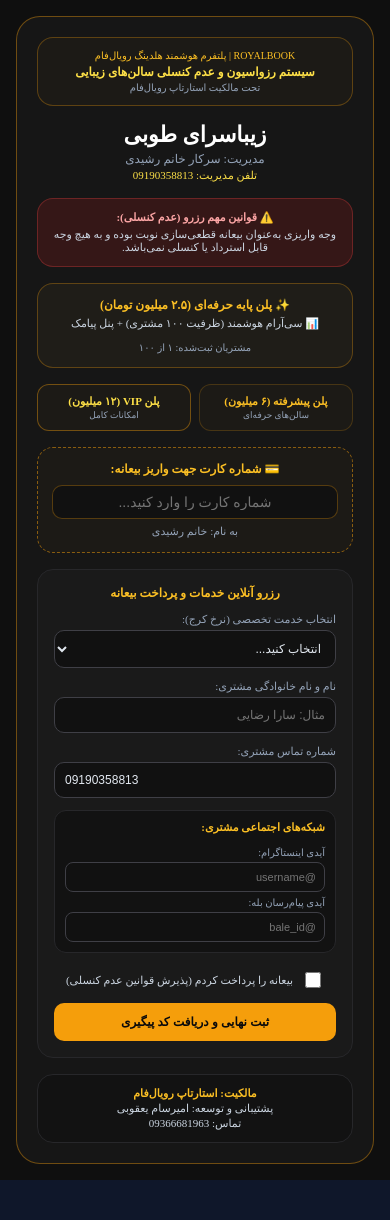
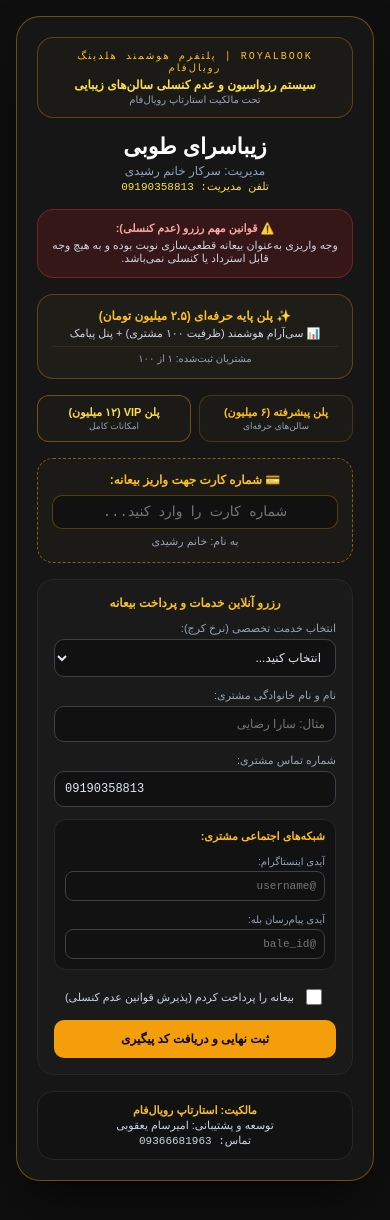
Before and after one commit to amirsam4398/Royalbook, a React (Vite) app: page / in a window 390 px wide. Shown: the top 1220 px of the page. Before the commit the page ends 1180 px from the top, so only its background shows below. Built offline with nearby package versions, Linux system fonts and the light colour scheme.

Commit message:
Fix mobile responsive design with pure inline styles

```diff
--- a/src/App.jsx
+++ b/src/App.jsx
@@ -29,67 +29,67 @@ export default function App() {
   };
 
   return (
-    <div className="min-h-screen bg-[#0f0f0f] text-slate-100 font-sans p-4 flex justify-center pb-20" style={{ backgroundColor: '#0f0f0f', color: '#f1f5f9', minHeight: '100vh', padding: '16px', direction: 'rtl', display: 'flex', justifyContent: 'center' }}>
-      <div className="w-full max-w-md bg-[#161616] border border-amber-500/40 rounded-3xl p-5 shadow-2xl space-y-5" style={{ width: '100%', maxWidth: '400px', backgroundColor: '#161616', border: '1px solid rgba(245, 158, 11, 0.4)', borderRadius: '24px', padding: '20px', display: 'flex', flexDirection: 'column', gap: '16px' }}>
+    <div style={{ backgroundColor: '#0f0f0f', color: '#f1f5f9', minHeight: '100vh', padding: '16px', fontFamily: 'sans-serif', direction: 'rtl', display: 'flex', justifyContent: 'center', paddingBottom: '80px' }}>
+      <div style={{ width: '100%', maxWidth: '400px', backgroundColor: '#161616', border: '1px solid rgba(245, 158, 11, 0.4)', borderRadius: '24px', padding: '20px', boxShadow: '0 25px 50px -12px rgba(0, 0, 0, 0.7)', display: 'flex', flexDirection: 'column', gap: '16px' }}>
 
         {/* هدر بالایی */}
-        <div className="text-center space-y-1 bg-[#1c1a16] border border-amber-500/30 rounded-2xl p-3" style={{ textAlign: 'center', backgroundColor: '#1c1a16', border: '1px solid rgba(245, 158, 11, 0.3)', borderRadius: '16px', padding: '12px' }}>
-          <p className="text-[10px] tracking-widest text-amber-400 font-mono" style={{ fontSize: '10px', color: '#fbbf24', margin: '0 0 4px 0' }}>ROYALBOOK | پلتفرم هوشمند هلدینگ رویال‌فام</p>
-          <p className="text-xs font-bold text-amber-300" style={{ fontSize: '12px', fontWeight: 'bold', color: '#fde047', margin: '0 0 2px 0' }}>سیستم رزواسیون و عدم کنسلی سالن‌های زیبایی</p>
-          <p className="text-[10px] text-slate-400" style={{ fontSize: '10px', color: '#94a3b8', margin: 0 }}>تحت مالکیت استارتاپ رویال‌فام</p>
+        <div style={{ textAlign: 'center', backgroundColor: '#1c1a16', border: '1px solid rgba(245, 158, 11, 0.3)', borderRadius: '16px', padding: '12px' }}>
+          <p style={{ fontSize: '10px', letterSpacing: '2px', color: '#fbbf24', margin: '0 0 4px 0', fontFamily: 'monospace' }}>ROYALBOOK | پلتفرم هوشمند هلدینگ رویال‌فام</p>
+          <p style={{ fontSize: '12px', fontWeight: 'bold', color: '#fde047', margin: '0 0 2px 0' }}>سیستم رزواسیون و عدم کنسلی سالن‌های زیبایی</p>
+          <p style={{ fontSize: '10px', color: '#94a3b8', margin: 0 }}>تحت مالکیت استارتاپ رویال‌فام</p>
         </div>
 
         {/* اطلاعات سالن */}
-        <div className="text-center space-y-1" style={{ textAlign: 'center' }}>
-          <h1 className="text-2xl font-black text-white" style={{ fontSize: '22px', fontWeight: '900', color: '#ffffff', margin: '0 0 4px 0' }}>{salonName}</h1>
-          <p className="text-xs text-slate-400" style={{ fontSize: '12px', color: '#94a3b8', margin: '0 0 2px 0' }}>مدیریت: سرکار {managerName}</p>
-          <p className="text-[11px] text-amber-300 font-mono" style={{ fontSize: '11px', color: '#fde047', margin: 0 }}>تلفن مدیریت: {managerPhone}</p>
+        <div style={{ textAlign: 'center' }}>
+          <h1 style={{ fontSize: '22px', fontWeight: '900', color: '#ffffff', margin: '0 0 4px 0' }}>{salonName}</h1>
+          <p style={{ fontSize: '12px', color: '#94a3b8', margin: '0 0 2px 0' }}>مدیریت: سرکار {managerName}</p>
+          <p style={{ fontSize: '11px', color: '#fde047', margin: 0, fontFamily: 'monospace' }}>تلفن مدیریت: {managerPhone}</p>
         </div>
 
         {/* قوانین عدم کنسلی */}
-        <div className="bg-red-950/30 border border-red-500/30 rounded-2xl p-3 text-center space-y-1 text-xs text-red-300" style={{ backgroundColor: 'rgba(127, 29, 29, 0.3)', border: '1px solid rgba(239, 68, 68, 0.3)', borderRadius: '16px', padding: '12px', textAlign: 'center', color: '#fca5a5', fontSize: '11px' }}>
-          <p className="font-bold" style={{ fontWeight: 'bold', margin: '0 0 4px 0' }}>⚠️ قوانین مهم رزرو (عدم کنسلی):</p>
-          <p className="text-[11px] text-slate-300" style={{ margin: 0, color: '#cbd5e1' }}>وجه واریزی به‌عنوان بیعانه قطعی‌سازی نوبت بوده و به هیچ وجه قابل استرداد یا کنسلی نمی‌باشد.</p>
+        <div style={{ backgroundColor: 'rgba(127, 29, 29, 0.3)', border: '1px solid rgba(239, 68, 68, 0.3)', borderRadius: '16px', padding: '12px', textAlign: 'center', color: '#fca5a5', fontSize: '11px' }}>
+          <p style={{ fontWeight: 'bold', margin: '0 0 4px 0' }}>⚠️ قوانین مهم رزرو (عدم کنسلی):</p>
+          <p style={{ margin: 0, color: '#cbd5e1' }}>وجه واریزی به‌عنوان بیعانه قطعی‌سازی نوبت بوده و به هیچ وجه قابل استرداد یا کنسلی نمی‌باشد.</p>
         </div>
 
         {/* پلن پایه */}
-        <div className="bg-[#1f1d18] border border-amber-500/30 rounded-2xl p-4 text-center space-y-2" style={{ backgroundColor: '#1f1d18', border: '1px solid rgba(245, 158, 11, 0.3)', borderRadius: '16px', padding: '14px', textAlign: 'center' }}>
-          <p className="text-xs font-bold text-amber-400" style={{ fontSize: '12px', fontWeight: 'bold', color: '#fbbf24', margin: '0 0 4px 0' }}>✨ پلن پایه حرفه‌ای (۲.۵ میلیون تومان)</p>
-          <p className="text-[11px] text-slate-300" style={{ fontSize: '11px', color: '#cbd5e1', margin: '0 0 6px 0' }}>📊 سی‌آرام هوشمند (ظرفیت ۱۰۰ مشتری) + پنل پیامک</p>
-          <div className="text-[10px] text-slate-400 pt-1 border-t border-amber-500/10" style={{ fontSize: '10px', color: '#94a3b8', paddingTop: '6px' }}>مشتریان ثبت‌شده: ۱ از ۱۰۰</div>
+        <div style={{ backgroundColor: '#1f1d18', border: '1px solid rgba(245, 158, 11, 0.3)', borderRadius: '16px', padding: '14px', textAlign: 'center' }}>
+          <p style={{ fontSize: '12px', fontWeight: 'bold', color: '#fbbf24', margin: '0 0 4px 0' }}>✨ پلن پایه حرفه‌ای (۲.۵ میلیون تومان)</p>
+          <p style={{ fontSize: '11px', color: '#cbd5e1', margin: '0 0 6px 0' }}>📊 سی‌آرام هوشمند (ظرفیت ۱۰۰ مشتری) + پنل پیامک</p>
+          <div style={{ fontSize: '10px', color: '#94a3b8', paddingTop: '6px', borderTop: '1px solid rgba(245, 158, 11, 0.1)' }}>مشتریان ثبت‌شده: ۱ از ۱۰۰</div>
         </div>
 
         {/* دو پلن دیگر */}
-        <div className="grid grid-cols-2 gap-2 text-center" style={{ display: 'grid', gridTemplateColumns: '1fr 1fr', gap: '8px', textAlign: 'center' }}>
-          <div className="bg-[#1c1a16] border border-amber-500/20 rounded-xl p-2.5 space-y-1" style={{ backgroundColor: '#1c1a16', border: '1px solid rgba(245, 158, 11, 0.2)', borderRadius: '12px', padding: '10px' }}>
-            <p className="text-[11px] font-bold text-amber-400" style={{ fontSize: '11px', fontWeight: 'bold', color: '#fbbf24', margin: '0 0 2px 0' }}>پلن پیشرفته (۶ میلیون)</p>
-            <p className="text-[9px] text-slate-400" style={{ fontSize: '9px', color: '#94a3b8', margin: 0 }}>سالن‌های حرفه‌ای</p>
+        <div style={{ display: 'grid', gridTemplateColumns: '1fr 1fr', gap: '8px', textAlign: 'center' }}>
+          <div style={{ backgroundColor: '#1c1a16', border: '1px solid rgba(245, 158, 11, 0.2)', borderRadius: '12px', padding: '10px' }}>
+            <p style={{ fontSize: '11px', fontWeight: 'bold', color: '#fbbf24', margin: '0 0 2px 0' }}>پلن پیشرفته (۶ میلیون)</p>
+            <p style={{ fontSize: '9px', color: '#94a3b8', margin: 0 }}>سالن‌های حرفه‌ای</p>
           </div>
-          <div className="bg-[#1c1a16] border border-amber-500/40 rounded-xl p-2.5 space-y-1" style={{ backgroundColor: '#1c1a16', border: '1px solid rgba(245, 158, 11, 0.4)', borderRadius: '12px', padding: '10px' }}>
-            <p className="text-[11px] font-bold text-amber-300" style={{ fontSize: '11px', fontWeight: 'bold', color: '#fde047', margin: '0 0 2px 0' }}>پلن VIP (۱۲ میلیون)</p>
-            <p className="text-[9px] text-slate-400" style={{ fontSize: '9px', color: '#94a3b8', margin: 0 }}>امکانات کامل</p>
+          <div style={{ backgroundColor: '#1c1a16', border: '1px solid rgba(245, 158, 11, 0.4)', borderRadius: '12px', padding: '10px' }}>
+            <p style={{ fontSize: '11px', fontWeight: 'bold', color: '#fde047', margin: '0 0 2px 0' }}>پلن VIP (۱۲ میلیون)</p>
+            <p style={{ fontSize: '9px', color: '#94a3b8', margin: 0 }}>امکانات کامل</p>
           </div>
         </div>
 
         {/* شماره کارت پویا */}
-        <div className="bg-[#1c1a16] border border-dashed border-amber-500/50 rounded-2xl p-4 text-center space-y-2" style={{ backgroundColor: '#1c1a16', border: '1px dashed rgba(245, 158, 11, 0.5)', borderRadius: '16px', padding: '14px', textAlign: 'center' }}>
-          <p className="text-xs font-bold text-amber-400" style={{ fontSize: '12px', fontWeight: 'bold', color: '#fbbf24', margin: '0 0 8px 0' }}>💳 شماره کارت جهت واریز بیعانه:</p>
+        <div style={{ backgroundColor: '#1c1a16', border: '1px dashed rgba(245, 158, 11, 0.5)', borderRadius: '16px', padding: '14px', textAlign: 'center' }}>
+          <p style={{ fontSize: '12px', fontWeight: 'bold', color: '#fbbf24', margin: '0 0 8px 0' }}>💳 شماره کارت جهت واریز بیعانه:</p>
           <input
             type="text"
             value={cardNumber}
             onChange={(e) => setCardNumber(e.target.value)}
             placeholder="شماره کارت را وارد کنید..."
-            style={{ width: '100%', backgroundColor: '#111', border: '1px solid rgba(245, 158, 11, 0.3)', borderRadius: '10px', padding: '8px', textAlign: 'center', color: '#fff', fontSize: '14px', boxSizing: 'border-box' }}
+            style={{ width: '100%', backgroundColor: '#111', border: '1px solid rgba(245, 158, 11, 0.3)', borderRadius: '10px', padding: '8px', textAlign: 'center', color: '#fff', fontFamily: 'monospace', fontSize: '14px', boxSizing: 'border-box' }}
           />
-          <p className="text-[11px] text-slate-400" style={{ fontSize: '11px', color: '#94a3b8', margin: '6px 0 0 0' }}>به نام: {managerName}</p>
+          <p style={{ fontSize: '11px', color: '#94a3b8', margin: '6px 0 0 0' }}>به نام: {managerName}</p>
         </div>
 
         {/* فرم رزرو */}
-        <form onSubmit={handleBooking} className="bg-[#1a1a1a] border border-slate-800 rounded-2xl p-4 space-y-4" style={{ backgroundColor: '#1a1a1a', border: '1px solid #27272a', borderRadius: '16px', padding: '16px', display: 'flex', flexDirection: 'column', gap: '12px' }}>
-          <h2 className="text-xs font-bold text-amber-400 text-center" style={{ fontSize: '12px', fontWeight: 'bold', color: '#fbbf24', textAlign: 'center', margin: 0 }}>رزرو آنلاین خدمات و پرداخت بیعانه</h2>
+        <form onSubmit={handleBooking} style={{ backgroundColor: '#1a1a1a', border: '1px solid #27272a', borderRadius: '16px', padding: '16px', display: 'flex', flexDirection: 'column', gap: '12px' }}>
+          <h2 style={{ fontSize: '12px', fontWeight: 'bold', color: '#fbbf24', textAlign: 'center', margin: 0 }}>رزرو آنلاین خدمات و پرداخت بیعانه</h2>
 
-          <div className="space-y-1 text-xs" style={{ display: 'flex', flexDirection: 'column', gap: '4px' }}>
-            <label className="text-slate-400 text-[11px]" style={{ fontSize: '11px', color: '#94a3b8' }}>انتخاب خدمت تخصصی (نرخ کرج):</label>
+          <div style={{ display: 'flex', flexDirection: 'column', gap: '4px' }}>
+            <label style={{ fontSize: '11px', color: '#94a3b8' }}>انتخاب خدمت تخصصی (نرخ کرج):</label>
             <select
               value={selectedService}
               onChange={(e) => setSelectedService(e.target.value)}
@@ -100,8 +100,8 @@ export default function App() {
             </select>
           </div>
 
-          <div className="space-y-1 text-xs" style={{ display: 'flex', flexDirection: 'column', gap: '4px' }}>
-            <label className="text-slate-400 text-[11px]" style={{ fontSize: '11px', color: '#94a3b8' }}>نام و نام خانوادگی مشتری:</label>
+          <div style={{ display: 'flex', flexDirection: 'column', gap: '4px' }}>
+            <label style={{ fontSize: '11px', color: '#94a3b8' }}>نام و نام خانوادگی مشتری:</label>
             <input
               type="text"
               placeholder="مثال: سارا رضایی"
@@ -111,69 +111,67 @@ export default function App() {
             />
           </div>
 
-          <div className="space-y-1 text-xs" style={{ display: 'flex', flexDirection: 'column', gap: '4px' }}>
-            <label className="text-slate-400 text-[11px]" style={{ fontSize: '11px', color: '#94a3b8' }}>شماره تماس مشتری:</label>
+          <div style={{ display: 'flex', flexDirection: 'column', gap: '4px' }}>
+            <label style={{ fontSize: '11px', color: '#94a3b8' }}>شماره تماس مشتری:</label>
             <input
               type="tel"
               value={customerPhone}
               onChange={(e) => setCustomerPhone(e.target.value)}
-              style={{ width: '100%', backgroundColor: '#111', border: '1px solid #3f3f46', borderRadius: '10px', padding: '10px', color: '#e2e8f0', fontSize: '12px', boxSizing: 'border-box' }}
+              style={{ width: '100%', backgroundColor: '#111', border: '1px solid #3f3f46', borderRadius: '10px', padding: '10px', color: '#e2e8f0', fontSize: '12px', fontFamily: 'monospace', boxSizing: 'border-box' }}
             />
           </div>
 
           {/* شبکه‌های اجتماعی مشتری */}
-          <div className="bg-[#121212] border border-slate-800 rounded-xl p-3 space-y-2" style={{ backgroundColor: '#121212', border: '1px solid #27272a', borderRadius: '12px', padding: '10px', display: 'flex', flexDirection: 'column', gap: '8px' }}>
-            <p className="text-[11px] font-bold text-amber-400" style={{ fontSize: '11px', fontWeight: 'bold', color: '#fbbf24', margin: 0 }}>شبکه‌های اجتماعی مشتری:</p>
-            <div className="space-y-2 text-xs">
+          <div style={{ backgroundColor: '#121212', border: '1px solid #27272a', borderRadius: '12px', padding: '10px', display: 'flex', flexDirection: 'column', gap: '8px' }}>
+            <p style={{ fontSize: '11px', fontWeight: 'bold', color: '#fbbf24', margin: 0 }}>شبکه‌های اجتماعی مشتری:</p>
             <div>
-                <label className="text-slate-400 text-[10px]" style={{ fontSize: '10px', color: '#94a3b8' }}>آیدی اینستاگرام:</label>
+              <label style={{ fontSize: '10px', color: '#94a3b8' }}>آیدی اینستاگرام:</label>
               <input
                 type="text"
                 placeholder="@username"
                 value={customerInstagram}
                 onChange={(e) => setCustomerInstagram(e.target.value)}
-                  style={{ width: '100%', backgroundColor: '#111', border: '1px solid #3f3f46', borderRadius: '8px', padding: '8px', color: '#e2e8f0', fontSize: '11px', boxSizing: 'border-box', marginTop: '2px' }}
+                style={{ width: '100%', backgroundColor: '#111', border: '1px solid #3f3f46', borderRadius: '8px', padding: '8px', color: '#e2e8f0', fontSize: '11px', fontFamily: 'monospace', marginTop: '2px', boxSizing: 'border-box' }}
               />
             </div>
             <div>
-                <label className="text-slate-400 text-[10px]" style={{ fontSize: '10px', color: '#94a3b8' }}>آیدی پیام‌رسان بله:</label>
+              <label style={{ fontSize: '10px', color: '#94a3b8' }}>آیدی پیام‌رسان بله:</label>
               <input
                 type="text"
                 placeholder="@bale_id"
                 value={customerBale}
                 onChange={(e) => setCustomerBale(e.target.value)}
-                  style={{ width: '100%', backgroundColor: '#111', border: '1px solid #3f3f46', borderRadius: '8px', padding: '8px', color: '#e2e8f0', fontSize: '11px', boxSizing: 'border-box', marginTop: '2px' }}
+                style={{ width: '100%', backgroundColor: '#111', border: '1px solid #3f3f46', borderRadius: '8px', padding: '8px', color: '#e2e8f0', fontSize: '11px', fontFamily: 'monospace', marginTop: '2px', boxSizing: 'border-box' }}
               />
             </div>
           </div>
-          </div>
 
-          <div className="flex items-center justify-center gap-2 pt-2" style={{ display: 'flex', alignItems: 'center', justifyContent: 'center', gap: '8px', paddingTop: '4px' }}>
+          <div style={{ display: 'flex', alignItems: 'center', justifyContent: 'center', gap: '8px', paddingTop: '4px', cursor: 'pointer' }}>
             <input
               type="checkbox"
               checked={depositPaid}
               onChange={(e) => setDepositPaid(e.target.checked)}
               style={{ width: '16px', height: '16px', accentColor: '#f59e0b' }}
             />
-            <span className="text-xs text-slate-300" style={{ fontSize: '11px', color: '#cbd5e1' }}>بیعانه را پرداخت کردم (پذیرش قوانین عدم کنسلی)</span>
+            <span style={{ fontSize: '11px', color: '#cbd5e1' }}>بیعانه را پرداخت کردم (پذیرش قوانین عدم کنسلی)</span>
           </div>
 
-          <button type="submit" className="w-full py-3 bg-amber-500 text-slate-950 font-bold rounded-xl text-xs hover:bg-amber-400 transition" style={{ width: '100%', padding: '12px', backgroundColor: '#f59e0b', color: '#09090b', fontWeight: 'bold', borderRadius: '10px', border: 'none', fontSize: '12px', cursor: 'pointer' }}>
+          <button type="submit" style={{ width: '100%', padding: '12px', backgroundColor: '#f59e0b', color: '#09090b', fontWeight: 'bold', borderRadius: '10px', border: 'none', fontSize: '12px', cursor: 'pointer' }}>
             ثبت نهایی و دریافت کد پیگیری
           </button>
         </form>
 
         {bookingSuccess && (
-          <div className="bg-emerald-950/60 border border-emerald-500 rounded-xl p-3 text-center text-xs text-emerald-400 font-bold" style={{ backgroundColor: 'rgba(6, 78, 59, 0.6)', border: '1px solid #059669', borderRadius: '12px', padding: '12px', textAlign: 'center', color: '#34d399', fontSize: '11px', fontWeight: 'bold' }}>
+          <div style={{ backgroundColor: 'rgba(6, 78, 59, 0.6)', border: '1px solid #059669', borderRadius: '12px', padding: '12px', textAlign: 'center', color: '#34d399', fontSize: '11px', fontWeight: 'bold' }}>
             🎉 نوبت شما ثبت شد! کد پیگیری: {bookingSuccess}
           </div>
         )}
 
-        {/* فوتر مالکیت استارتاپ رویال‌فام */}
-        <div className="bg-[#121212] border border-slate-800 rounded-2xl p-3 text-center text-[11px] text-slate-400 space-y-1" style={{ backgroundColor: '#121212', border: '1px solid #27272a', borderRadius: '16px', padding: '12px', textAlign: 'center', fontSize: '11px', color: '#94a3b8', display: 'flex', flexDirection: 'column', gap: '2px' }}>
-          <p className="font-bold text-amber-400" style={{ fontWeight: 'bold', color: '#fbbf24', margin: 0 }}>مالکیت: استارتاپ رویال‌فام</p>
-          <p className="text-slate-300" style={{ margin: 0, color: '#cbd5e1' }}>پشتیبانی و توسعه: امیرسام یعقوبی</p>
-          <p className="font-mono text-slate-300" style={{ margin: 0, color: '#cbd5e1' }}>تماس: 09366681963</p>
+        {/* فوتر مالکیت و پشتیبانی */}
+        <div style={{ backgroundColor: '#121212', border: '1px solid #27272a', borderRadius: '16px', padding: '12px', textAlign: 'center', fontSize: '11px', color: '#94a3b8', display: 'flex', flexDirection: 'column', gap: '2px' }}>
+          <p style={{ fontWeight: 'bold', color: '#fbbf24', margin: 0 }}>مالکیت: استارتاپ رویال‌فام</p>
+          <p style={{ margin: 0, color: '#cbd5e1' }}>توسعه و پشتیبانی: امیرسام یعقوبی</p>
+          <p style={{ margin: 0, fontFamily: 'monospace', color: '#cbd5e1' }}>تماس: 09366681963</p>
         </div>
 
       </div>
```
Also changed, not shown: 3 other files (tests, documents, lock files or other folders). Lines whose indentation alone changed are shown as unchanged.
